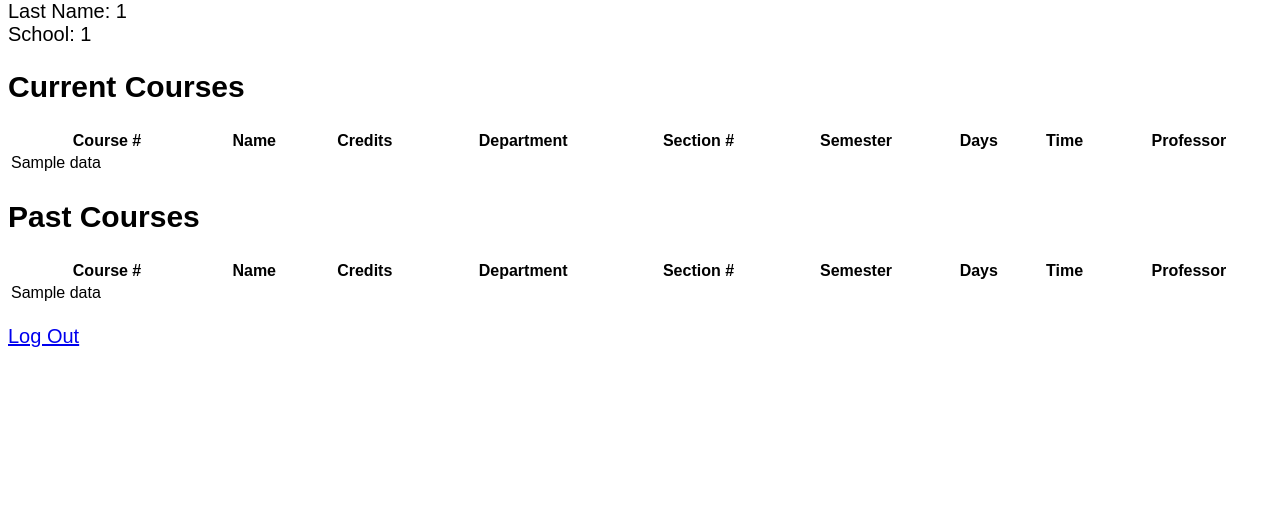
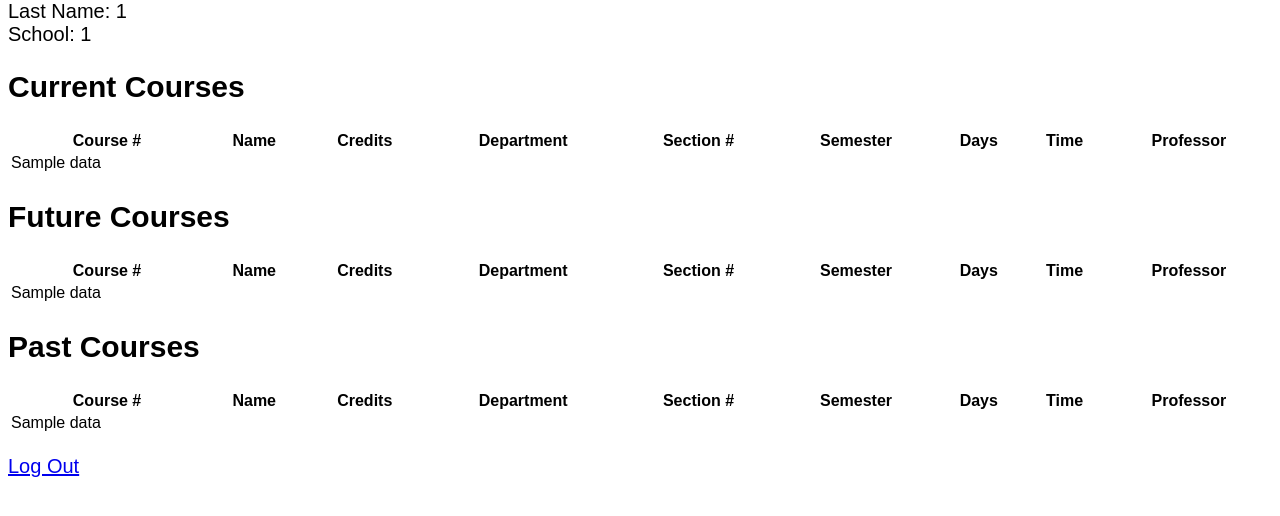
Before and after one commit to domgordon/SSOLIT, a Flask app: template templates/profile.html in a window 1280 px wide. Shown: the part 176-692 px from the top of the page. Run offline with Flask 2, Linux system fonts and the light colour scheme; the template is opened without the code that fills it: most values are stand-ins (such as "Sample title", 1, 10 or a date in 2020); parts of the project's set-up code (start-up, migrations or seed data) failed here and were passed over.

Commit message:
future courses section in profile

```diff
--- a/server.py
+++ b/server.py
@@ -196,9 +196,11 @@ def profile():
   info = courselister(query1)
   query2 = "SELECT DISTINCT C.cid, C.cname, C.credits, C.dname, S.section_n, S.semester, S.days, S.section_time, P.p_last_name FROM courses_offered C, sections_available_taught S, professors_works P, enrolled_in E WHERE S.cid=C.cid AND S.pid=P.pid and E.sid='%s' and E.cid=S.cid and E.section_n=S.section_n and E.semester=S.semester AND S.semester='SPRING18'" % (USER)
   courses = courselister(query2)
-  query3 = "SELECT DISTINCT C.cid, C.cname, C.credits, C.dname, S.section_n, S.semester, S.days, S.section_time, P.p_last_name FROM courses_offered C, sections_available_taught S, professors_works P, enrolled_in E WHERE S.cid=C.cid AND S.pid=P.pid and E.sid='%s' and E.cid=S.cid and E.section_n=S.section_n and E.semester=S.semester AND S.semester!='SPRING18' ORDER BY S.semester" % (USER)
+  query2a = "SELECT DISTINCT C.cid, C.cname, C.credits, C.dname, S.section_n, S.semester, S.days, S.section_time, P.p_last_name FROM courses_offered C, sections_available_taught S, professors_works P, enrolled_in E WHERE S.cid=C.cid AND S.pid=P.pid and E.sid='%s' and E.cid=S.cid and E.section_n=S.section_n and E.semester=S.semester AND S.semester='FALL18'" % (USER)
+  coursesa = courselister(query2a)
+  query3 = "SELECT DISTINCT C.cid, C.cname, C.credits, C.dname, S.section_n, S.semester, S.days, S.section_time, P.p_last_name FROM courses_offered C, sections_available_taught S, professors_works P, enrolled_in E WHERE S.cid=C.cid AND S.pid=P.pid and E.sid='%s' and E.cid=S.cid and E.section_n=S.section_n and E.semester=S.semester AND S.semester!='SPRING18' AND S.semester!='FALL18' ORDER BY S.semester" % (USER)
   past = courselister(query3)
-  fin = [info,courses,past]
+  fin = [info,courses,coursesa,past]
   context = dict(data = fin)
   return render_template("profile.html", **context)
 
--- a/templates/profile.html
+++ b/templates/profile.html
@@ -51,9 +51,7 @@ School: {{data[0][0][3]}} <br>
   </table>
   </div>
 
-
-
-<h2>Past Courses</h2>
+<h2>Future Courses</h2>
 <div>
   <table style = "width:100%">
     <tr>
@@ -79,6 +77,32 @@ School: {{data[0][0][3]}} <br>
   </table>
   </div>
 
+<h2>Past Courses</h2>
+<div>
+  <table style = "width:100%">
+    <tr>
+        <th>Course #</th>
+        <th>Name</th>
+        <th>Credits</th>
+        <th>Department</th>
+        <th>Section #</th>
+        <th>Semester</th>
+        <th>Days</th>
+        <th>Time</th>
+        <th>Professor</th>
+    </tr>
+    {% for n in data[3] %}
+    <tr>
+        {% for i in n %}
+        <td>
+        {{i}}
+        </td>
+        {% endfor %}
+    </tr>
+    {% endfor %}
+  </table>
+  </div>
+
 <p><a href="/">Log Out</a></p>
 </body>
 </html>
```
